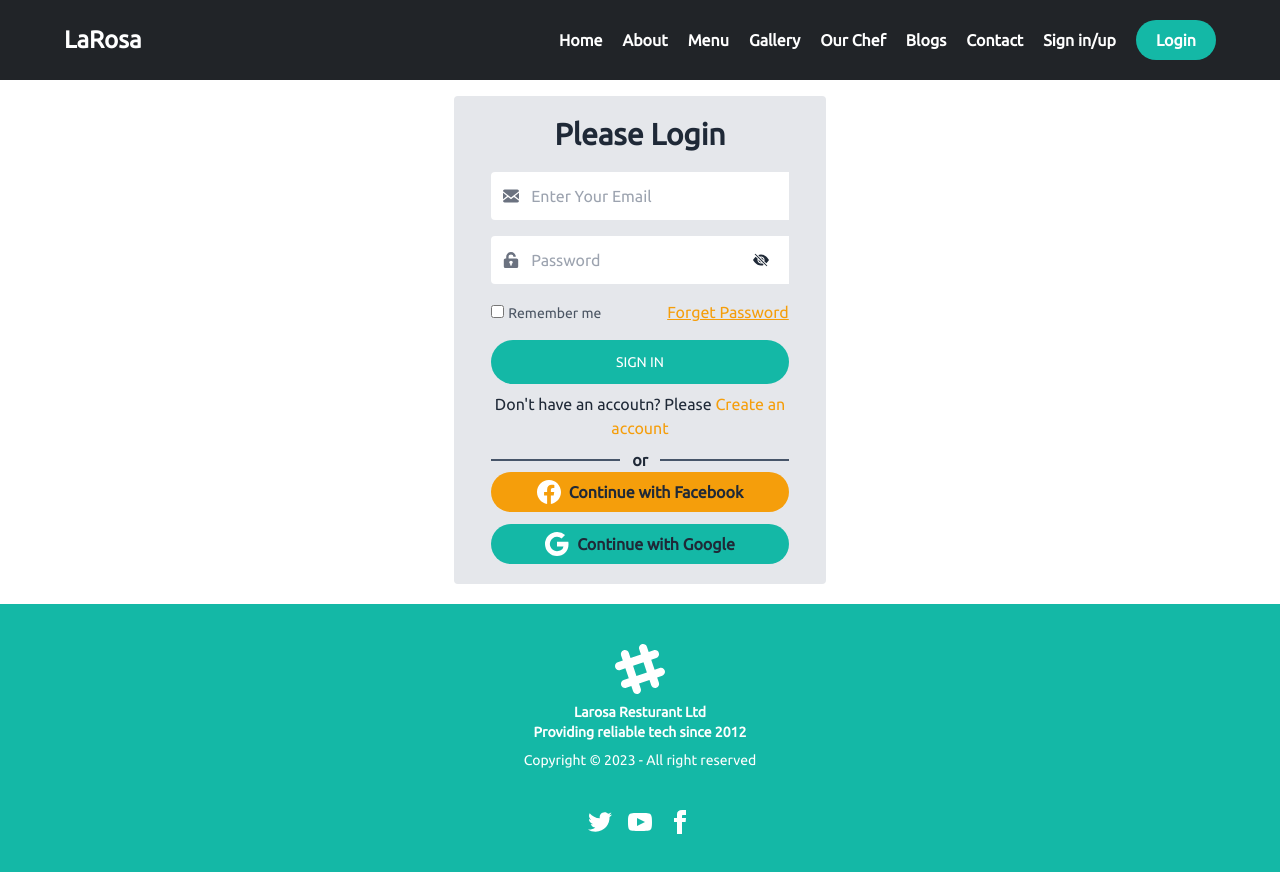
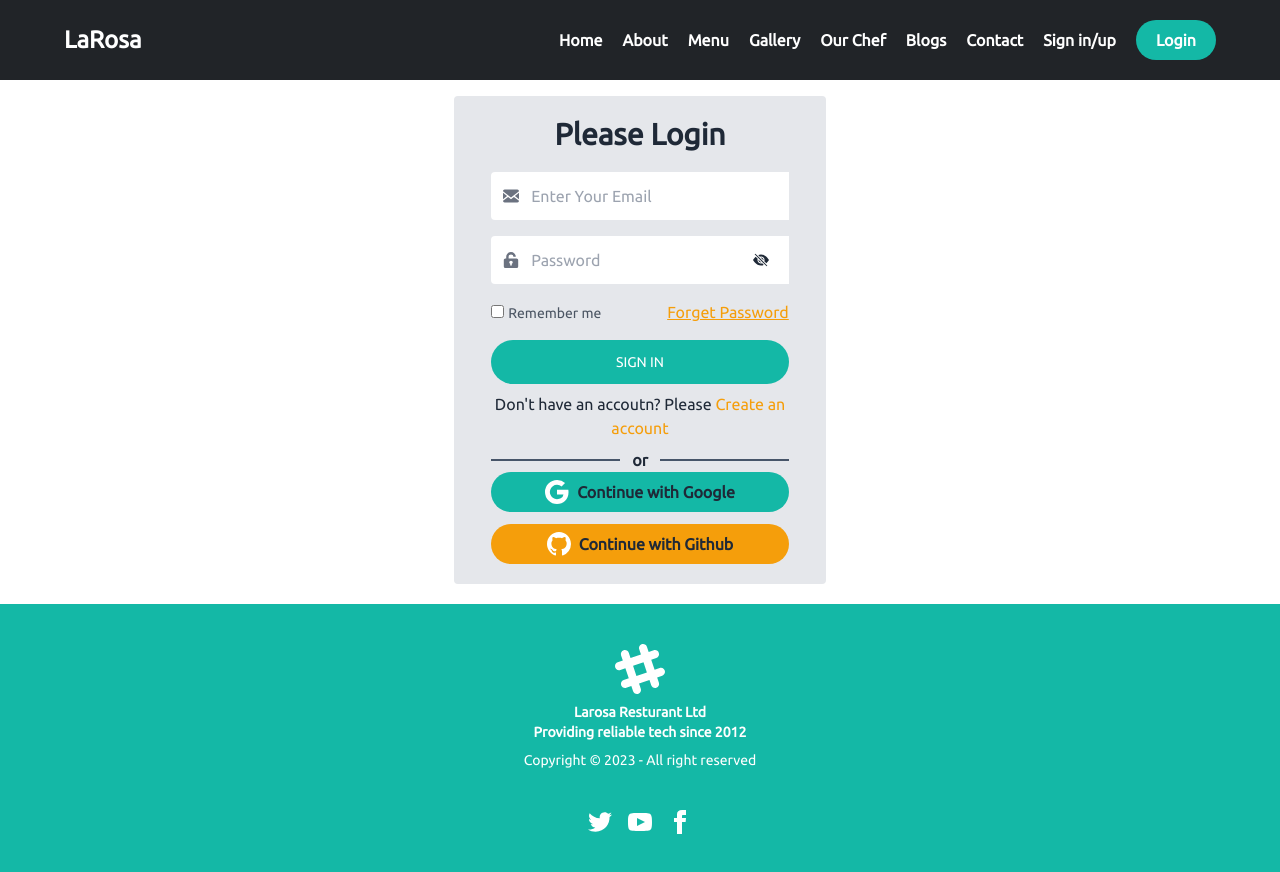
Before and after one commit to rakibislam2233/Larosa-Client-Side, a React (Vite) app: page /login in a window 1280 px wide. Built offline with nearby package versions, Linux system fonts and the light colour scheme; no server answers; a web font is replaced by a local one.

Commit message:
git hub and google login setup

```diff
--- a/src/Context/AuthProvider/AuthProvider.jsx
+++ b/src/Context/AuthProvider/AuthProvider.jsx
@@ -1,5 +1,5 @@
 import React, { createContext, useEffect, useState } from 'react';
-import { GoogleAuthProvider, createUserWithEmailAndPassword, getAuth, onAuthStateChanged, signInWithEmailAndPassword, signInWithPopup, signOut } from "firebase/auth";
+import { GithubAuthProvider, GoogleAuthProvider, createUserWithEmailAndPassword, getAuth, onAuthStateChanged, signInWithEmailAndPassword, signInWithPopup, signOut } from "firebase/auth";
 import app from '../../Utils/Firebase/Firebase.config';
 const auth = getAuth(app);
 export const UserContext = createContext(null)
@@ -7,6 +7,7 @@ const AuthProvider = ({children}) => {
     const [user,setUser]=  useState(null);
     const [loading,setLoading] = useState(true);
     const Googleprovider = new GoogleAuthProvider();
+    const GitHubprovider = new GithubAuthProvider();
     /**This is a create user function  */
     const createUser = (email,password)=>{
         return createUserWithEmailAndPassword(auth,email,password)
@@ -20,8 +21,8 @@ const AuthProvider = ({children}) => {
        return signInWithPopup(auth,Googleprovider)
     }
     /**This is a github singin in  function  */
-    const githubSignIn = (githubProvider)=>{
-        return signInWithPopup()
+    const githubSignIn = ()=>{
+        return signInWithPopup(auth,GitHubprovider)
     }
 
      /**This is a logout function  */
@@ -43,6 +44,7 @@ const AuthProvider = ({children}) => {
         signIn,
         logOut,
         googleSignIn,
+        githubSignIn,
         loading
     }
     return (
--- a/src/Pages/Home/Auth/Login.jsx
+++ b/src/Pages/Home/Auth/Login.jsx
@@ -1,10 +1,11 @@
 import React, {useContext, useState } from "react";
 import { Link, useLocation, useNavigate } from "react-router-dom";
-import { BsFacebook, BsGoogle,BsEyeFill,BsEyeSlashFill} from "react-icons/bs";
+import { BsGithub, BsGoogle,BsEyeFill,BsEyeSlashFill} from "react-icons/bs";
 import { UserContext } from "../../../Context/AuthProvider/AuthProvider";
 import toast, { Toaster } from 'react-hot-toast';
 const Login = () => {
-    const {signIn} = useContext(UserContext);
+    const {signIn,googleSignIn,githubSignIn} = useContext(UserContext);
+    console.log(githubSignIn);
     const [showPassword,setShowPassword] = useState(false);
     const [error,setError] = useState('');
     const location = useLocation();
@@ -32,6 +33,28 @@ const Login = () => {
         .catch(err=>{
           setError(err.message);
         })
+    }
+    const googleLogin = ()=>{
+      googleSignIn()
+      .then(result=>{
+        const users = result.user;
+        console.log(users);
+        naviget(from,{replace:true})
+      })
+      .catch(err=>{
+        setError(err.message);
+      })
+    }
+    const gitHubLogin = ()=>{
+      githubSignIn()
+      .then(result=>{
+        const users = result.user;
+        console.log(users);
+        naviget(from,{replace:true})
+      })
+      .catch(err=>{
+        setError(err.message);
+      })
     }
   return (
     <div className="w-full  pt-20 flex justify-center p-5">
@@ -103,8 +126,8 @@ const Login = () => {
             <div className="w-full h-0.5  bg-slate-600"></div>
           </div>
           <div className="space-y-3">
-            <button className="w-full py-2 px-5 bg-amber-500  flex items-center gap-2  justify-center rounded-full font-semibold"><BsFacebook className="w-6 h-6 text-white"></BsFacebook> Continue with Facebook</button>
-            <button className="w-full py-2 px-5 bg-teal-500  flex items-center gap-2  justify-center rounded-full font-semibold"><BsGoogle className="w-6 h-6 text-white"></BsGoogle> Continue with Google</button>
+            <button onClick={googleLogin} className="w-full py-2 px-5 bg-teal-500  flex items-center gap-2  justify-center rounded-full font-semibold"><BsGoogle className="w-6 h-6 text-white"></BsGoogle> Continue with Google</button>
+            <button onClick={gitHubLogin} className="w-full py-2 px-5 bg-amber-500  flex items-center gap-2  justify-center rounded-full font-semibold"><BsGithub className="w-6 h-6 text-white"></BsGithub> Continue with Github</button>
           </div>
         </form>
       </div>
--- a/src/Pages/Home/Auth/Register.jsx
+++ b/src/Pages/Home/Auth/Register.jsx
@@ -6,7 +6,7 @@ import { FaUser } from "react-icons/fa";
 import {updateProfile } from "firebase/auth";
 import { UserContext } from "../../../Context/AuthProvider/AuthProvider";
 const Register = () => {
-  const { createUser, googleSignIn } = useContext(UserContext);
+  const { createUser, googleSignIn,githubSignIn } = useContext(UserContext);
   console.log(googleSignIn);
   const [showPassword, setShowPassword] = useState(false);
   const [error, setError] = useState("");
@@ -34,7 +34,7 @@ const Register = () => {
         console.log(users);
         updateUserInfo(users, name, photoUrl);
         toast.success("Your Register Successfully");
-        naviget("/login");
+        naviget("/");
         form.reset();
       })
       .catch((err) => {
@@ -46,11 +46,23 @@ const Register = () => {
     .then((result) => {
       const user = result.user;
       console.log(user);
+      naviget("/")
     })
     .catch((err) => {
       console.log(err.message);
     })
   };
+  const gitHubLogin = ()=>{
+    githubSignIn()
+    .then(result=>{
+      const users = result.user;
+      console.log(users);
+      naviget(from,{replace:true})
+    })
+    .catch(err=>{
+      setError(err.message);
+    })
+  }
   const updateUserInfo = (user, name, photoUrl) => {
     console.log(user);
     updateProfile(user, {
@@ -204,7 +216,7 @@ const Register = () => {
               <BsGoogle className="w-6 h-6 text-white"></BsGoogle> Continue with
               Google
             </button>
-            <button className="w-full py-2 px-5 bg-amber-500  flex items-center gap-2  justify-center rounded-full font-semibold">
+            <button onClick={gitHubLogin} className="w-full py-2 px-5 bg-amber-500  flex items-center gap-2  justify-center rounded-full font-semibold">
               <BsGithub className="w-6 h-6 text-white"></BsGithub> Continue with
               Github
             </button>
--- a/src/Pages/Home/Menu/Menu.jsx
+++ b/src/Pages/Home/Menu/Menu.jsx
@@ -3,6 +3,10 @@ import MenuFood from '../MenuFood/MenuFood';
 
 const Menu = () => {
     const [datas,setData] = useState([]);
+    const [seeAll,setSeeAll] = useState(false)
+    const handelSeeAll = ()=>{
+        setSeeAll(true);
+    }
     useEffect(()=>{
         fetch('http://localhost:5000/')
         .then(res=>res.json())
@@ -14,7 +18,8 @@ const Menu = () => {
             <h2 className="text-4xl text-center font-semibold text-teal-500">Our Menu</h2>
             <div className='w-full max-w-6xl mx-auto grid md:grid-cols-3 lg:grid-cols-4 gap-5 py-10'>
                 {
-                   datas.map(data => data.recipes.map(dt=><MenuFood dt={dt}></MenuFood>))
+                     datas.map(data => data.recipes.map(dt=><MenuFood dt={dt}></MenuFood>))
+
                 }
             </div>
         </div>
--- a/src/Pages/Shared/Header/Header.jsx
+++ b/src/Pages/Shared/Header/Header.jsx
@@ -19,9 +19,9 @@ const Header = () => {
     <nav className="w-full bg-[#212428]  fixed t z-50  text-white py-5 h-20 px-5">
       <div className="max-w-6xl mx-auto  flex justify-between items-center font-bodyFont">
         <div>
-          <h3 className="text-2xl cursor-pointer font-semibold font-bodyFont">
+         <Link to={'/'}> <h3 className="text-2xl cursor-pointer font-semibold font-bodyFont">
             La<span>Rosa</span>
-          </h3>
+          </h3></Link>
         </div>
         <ul
           className={`w-[75%] h-[100vh] md:w-auto md:h-auto bg-[#212428] md:bg-transparent text-center text-white  font-semibold  duration-500 md:duration-0  flex flex-col md:flex-row gap-5 absolute md:static  items-center ${
```
